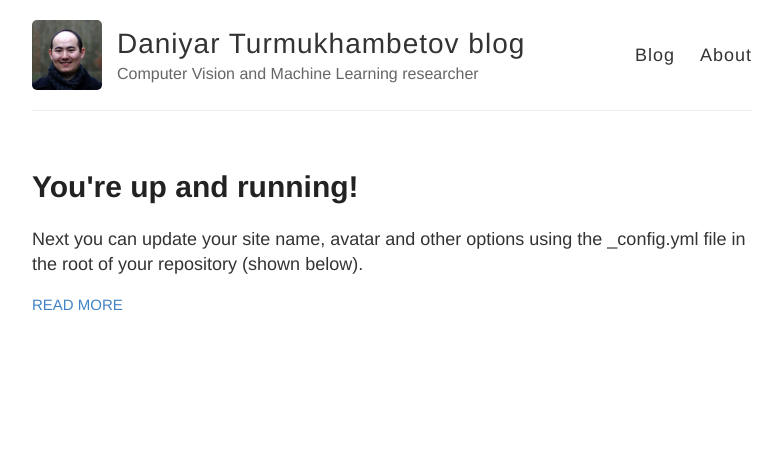
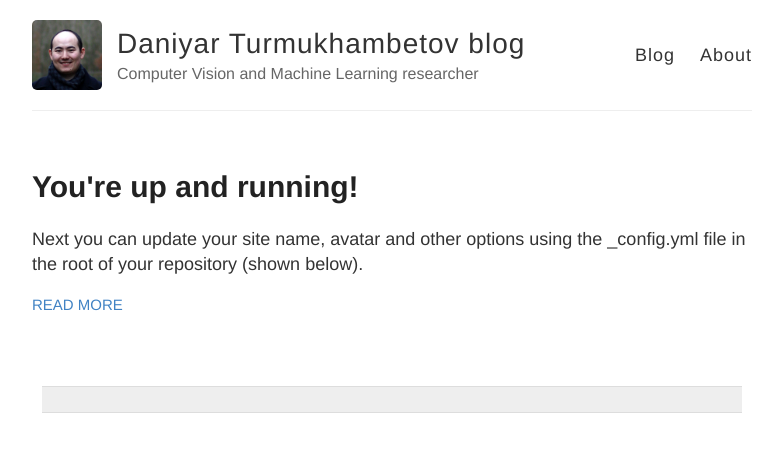
Before and after one commit to dantkz/dantkz.github.io, a Jekyll site: the page built from index.html, in a window 1280 px wide. Shown: the top 452 px of the page, without its empty margins (248-1030 px from the left). Built offline with Jekyll 4.4.1, drawn with Linux system fonts in a browser that asks for light colours.

Commit message:
Update default.html

```diff
--- a/_layouts/default.html
+++ b/_layouts/default.html
@@ -38,9 +38,11 @@
       {{ content }}
 
 
-      <!--<div class="wrapper-footer">-->
+
       <div class="container">
-        &nbsp
+        <div class="wrapper-footer">
+          &nbsp
+        </div>
       </div>
     </div>
 
```
